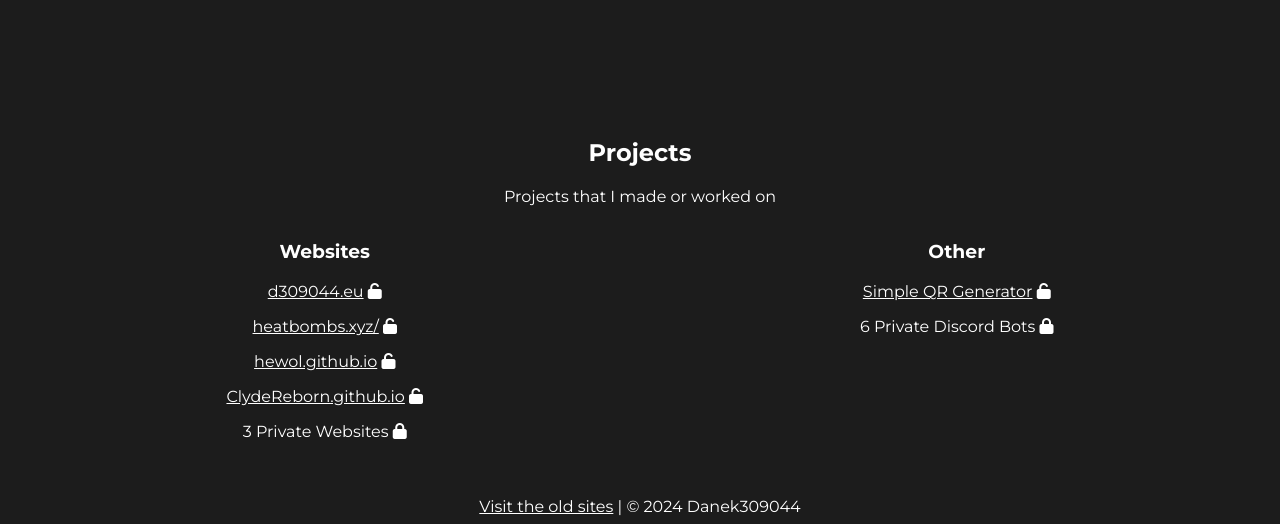
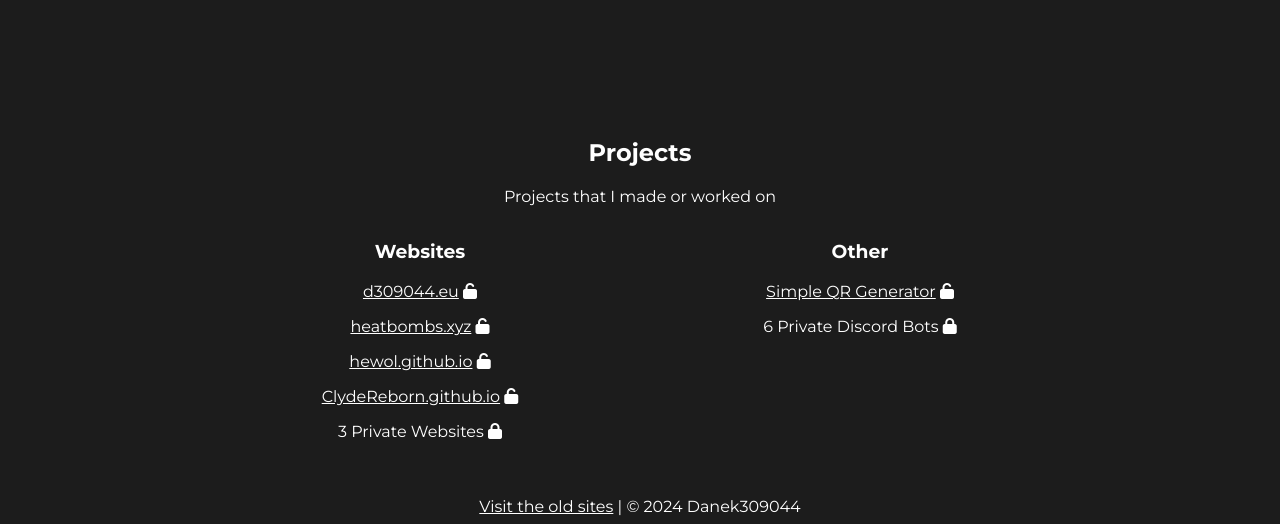
Before and after one commit to Danek309044/danek309044.github.io, a plain HTML site: page index.html in a window 1280 px wide. Shown: the part 1018-1542 px from the top of the page. Drawn offline with Linux system fonts and the light colour scheme.

Commit message:
fixed projects

```diff
--- a/index.html
+++ b/index.html
@@ -10,9 +10,10 @@
 
         gtag('config', 'G-GD4R6PWG3N');
     </script>
-    <meta name="theme-color" content="#2b2d31">
+
     <meta charset="UTF-8">
     <meta name="viewport" content="width=device-width, initial-scale=1.0">
+    <meta name="theme-color" content="#2b2d31">
     <meta name="description" content="My cool personal website">
     <meta name="google-site-verification" content="SiZHCG6ZZqAJukKHcauYa7YRLktIvfcTJFQJokzucUU" />
     <title>Danek309044</title>
@@ -48,7 +49,7 @@
                     <div id="websites">
                         <h3>Websites</h3>
                         <p><a href="https://github.com/Danek309044/Danek309044.github.io">d309044.eu</a> <i class="fa-solid fa-unlock"></i></p>
-                        <p><a href="https://github.com/HeatBombS/website">heatbombs.xyz/</a> <i class="fa-solid fa-unlock"></i></p>
+                        <p><a href="https://github.com/HeatBombS/website">heatbombs.xyz</a> <i class="fa-solid fa-unlock"></i></p>
                         <p><a href="https://github.com/hewol/hewol.github.io">hewol.github.io</a> <i class="fa-solid fa-unlock"></i></p>
                         <p><a href="https://github.com/ClydeReborn/ClydeReborn.github.io">ClydeReborn.github.io</a> <i class="fa-solid fa-unlock"></i></p>
                         <p>3 Private Websites <i class="fa-solid fa-lock"></i></p>
--- a/src/index.css
+++ b/src/index.css
@@ -73,8 +73,14 @@ body{
 }
 .grid {
     display: grid;
+    grid-auto-rows: 1fr;
+    grid-template-columns: 0.5fr 0.5fr;
+    grid-row-gap: 10px;
+    grid-column-gap: 10%;
     grid-template-areas:
       "websites other";
+    max-width: 800px; /* Adjust as necessary */
+    margin: 0 auto; /* Center the grid */
 }
 /* Footer */
 .footer {
```
